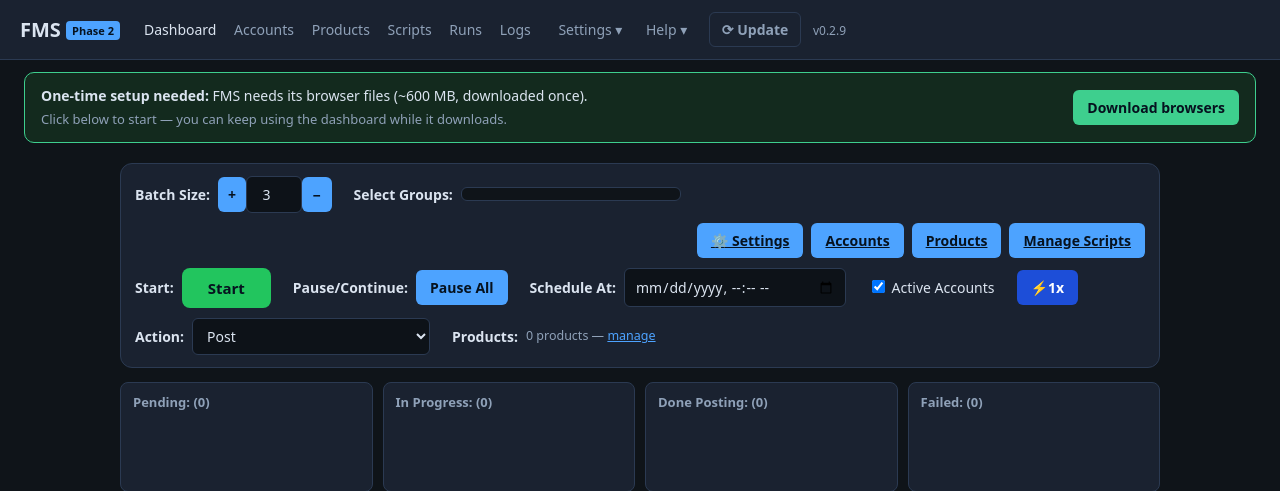
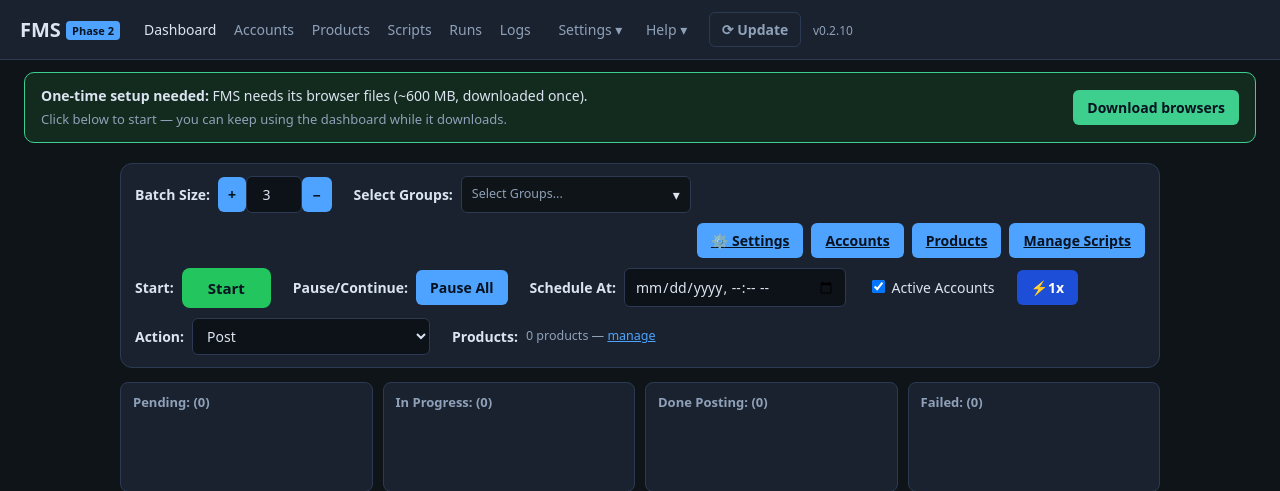
Before and after one commit to jackiejane091-ctrl/fms, a FastAPI app: page / in a window 1280 px wide. Shown: the top 491 px of the page. Run offline with FastAPI, Linux system fonts and the light colour scheme; data that the repository does not hold is empty.

Commit message:
v0.2.10: FBM Robo-style Select Groups dropdown (Select All + per-group edit pencil)

```diff
--- a/fms/__init__.py
+++ b/fms/__init__.py
@@ -1,6 +1,6 @@
 """FMS - personal Facebook Marketplace auto-listing tool."""
 
-__version__ = "0.2.9"
+__version__ = "0.2.10"
 __phase__ = 2
 
 # Frozen (PyInstaller onefile) bootstrap: point Playwright at the local
--- a/fms/templates/index.html
+++ b/fms/templates/index.html
@@ -12,8 +12,17 @@
       </span>
     </span>
     <span class="cc-field"><b>Select Groups:</b>
-      <div id="groupChecks" class="group-checks" style="min-width:220px;max-height:110px;overflow-y:auto;border:1px solid var(--line);border-radius:6px;padding:6px;background:var(--bg)">
-        {% for g in groups %}<label class="check" style="display:block;margin:3px 0"><input type="checkbox" class="gcheck" value="{{ g.id }}" onchange="loadBoard()"> {{ g.name }} ({{ g.account_count }})</label>{% endfor %}
+      <div class="gdrop" style="position:relative;min-width:230px">
+        <div id="gdropBtn" onclick="toggleGdrop(event)" style="border:1px solid var(--line);border-radius:6px;padding:7px 10px;background:var(--bg);cursor:pointer;display:flex;justify-content:space-between;align-items:center">
+          <span id="gdropLabel" class="muted">Select Groups...</span><span>▾</span>
+        </div>
+        <div id="gdropPanel" style="display:none;position:absolute;top:100%;left:0;right:0;z-index:50;background:var(--bg);border:1px solid var(--line);border-radius:6px;margin-top:4px;max-height:220px;overflow-y:auto;box-shadow:0 4px 14px rgba(0,0,0,.35)">
+          <label class="check" style="display:flex;align-items:center;gap:8px;padding:8px 10px;border-bottom:1px solid var(--line);cursor:pointer;font-weight:bold"><input type="checkbox" id="gSelectAll" onchange="toggleSelectAll(this)"> Select All</label>
+          {% for g in groups %}<div style="display:flex;align-items:center;gap:8px;padding:7px 10px">
+            <label class="check" style="display:flex;align-items:center;gap:8px;cursor:pointer;flex:1"><input type="checkbox" class="gcheck" value="{{ g.id }}" onchange="gcheckChanged()"> {{ g.name }} ({{ g.account_count }})</label>
+            <a href="/accounts?group_id={{ g.id }}" title="Edit group" style="text-decoration:none" onclick="event.stopPropagation()">✏️</a>
+          </div>{% endfor %}
+        </div>
       </div>
     </span>
     <span class="cc-field cc-actions">
@@ -136,6 +145,21 @@ async function startRun(){
   if(firstRun) location.href = '/runs/' + firstRun;
   else alert('Failed: ' + (errMsg || 'koi run start nahi ho saka.'));
 }
+function toggleGdrop(e){ e.stopPropagation(); const p=document.getElementById('gdropPanel'); p.style.display = p.style.display==='none' ? 'block' : 'none'; }
+document.addEventListener('click', function(){ const p=document.getElementById('gdropPanel'); if(p) p.style.display='none'; });
+function gcheckChanged(){
+  const boxes = Array.from(document.querySelectorAll('.gcheck'));
+  const checked = boxes.filter(b=>b.checked);
+  const all = document.getElementById('gSelectAll');
+  if(all) all.checked = boxes.length>0 && checked.length===boxes.length;
+  const lbl = document.getElementById('gdropLabel');
+  if(lbl){ lbl.textContent = checked.length ? checked.map(b=>b.parentElement.textContent.trim()).join(', ') : 'Select Groups...'; lbl.classList.toggle('muted', !checked.length); }
+  loadBoard();
+}
+function toggleSelectAll(cb){
+  document.querySelectorAll('.gcheck').forEach(b=>{ b.checked = cb.checked; });
+  gcheckChanged();
+}
 function selectedGroups(){
   return [...document.querySelectorAll('.gcheck:checked')].map(c => c.value);
 }
```
